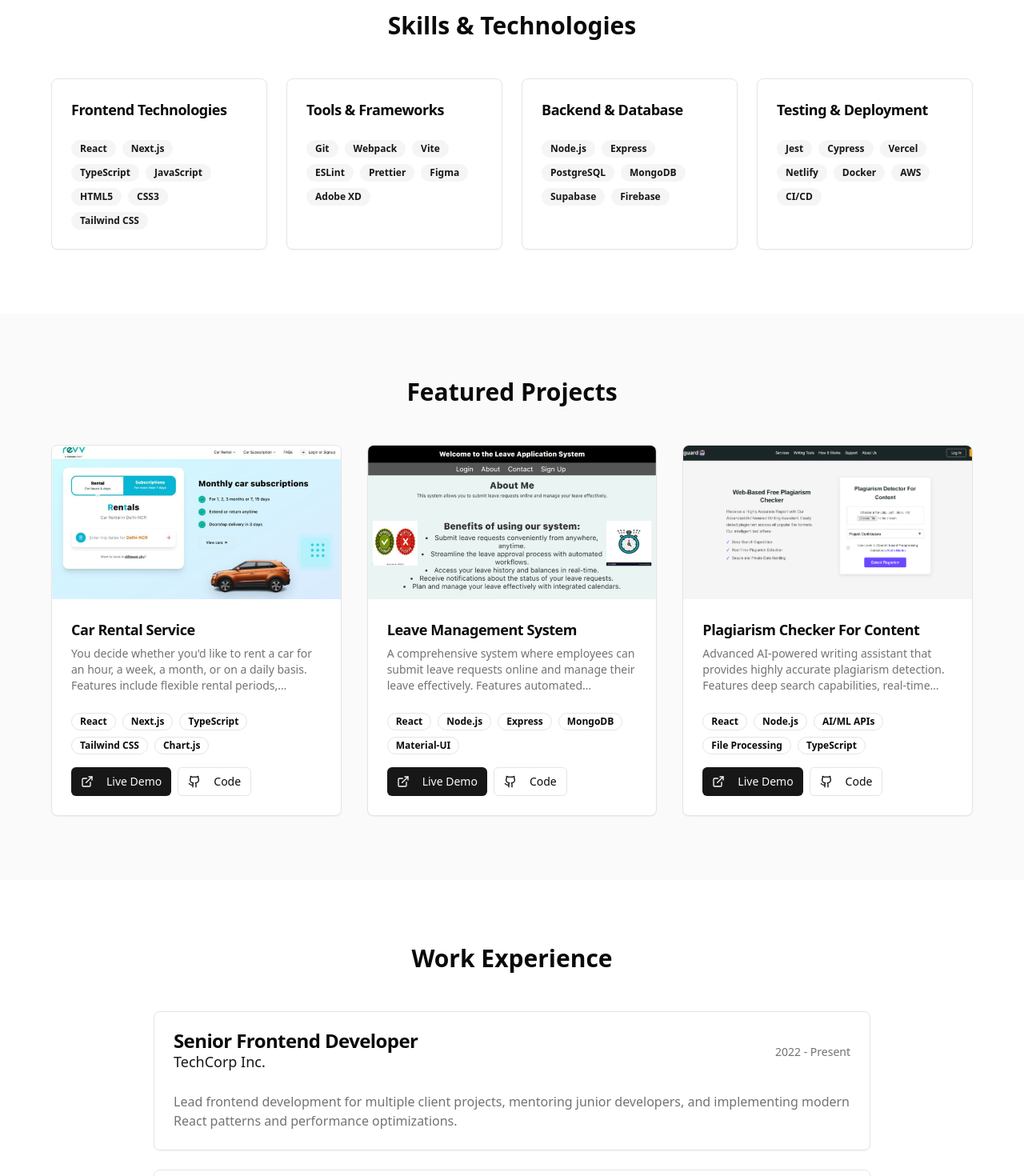
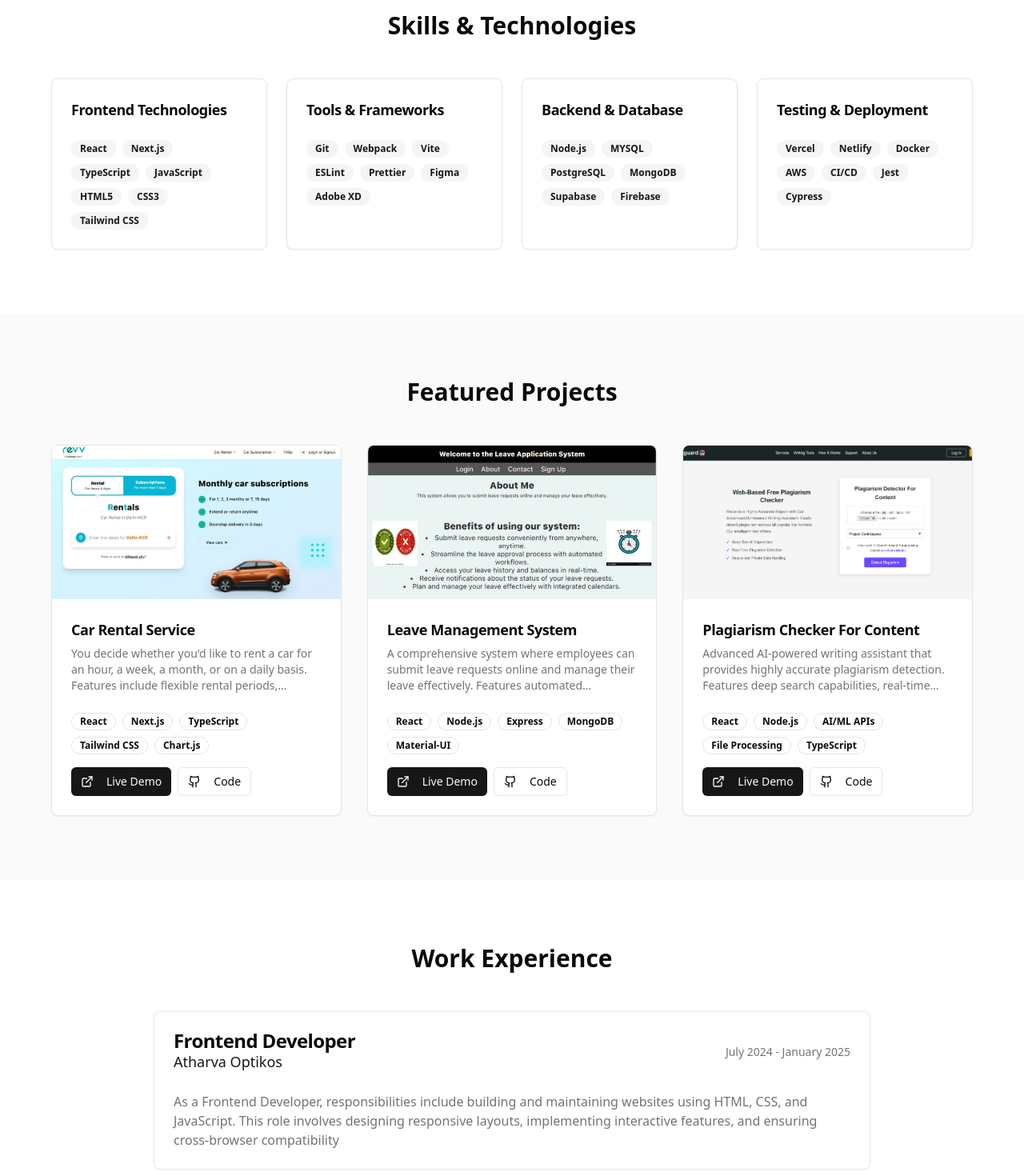
Before and after one commit to confusedcoder14/Portfolio, a Next.js app: page / in a window 1280 px wide. Shown: the part 1330-2800 px from the top of the page at 80% size. Built offline with nearby package versions, Linux system fonts and the light colour scheme.

Commit message:
Update experience and skills components

```diff
--- a/components/experience.tsx
+++ b/components/experience.tsx
@@ -3,25 +3,11 @@ import { Card, CardContent, CardDescription, CardHeader, CardTitle } from "@/com
 export function Experience() {
   const experiences = [
     {
-      title: "Senior Frontend Developer",
-      company: "TechCorp Inc.",
-      period: "2022 - Present",
+      title: "Frontend Developer",
+      company: "Atharva Optikos",
+      period: "July 2024 - January 2025",
       description:
-        "Lead frontend development for multiple client projects, mentoring junior developers, and implementing modern React patterns and performance optimizations.",
-    },
-    {
-      title: "Frontend Developer",
-      company: "StartupXYZ",
-      period: "2020 - 2022",
-      description:
-        "Developed responsive web applications using React and Next.js, collaborated with design teams to implement pixel-perfect UIs, and improved application performance by 40%.",
-    },
-    {
-      title: "Junior Web Developer",
-      company: "Digital Agency",
-      period: "2019 - 2020",
-      description:
-        "Built custom WordPress themes, implemented interactive JavaScript features, and worked on various client websites with focus on mobile responsiveness.",
+        "As a Frontend Developer, responsibilities include building and maintaining websites using HTML, CSS, and JavaScript. This role involves designing responsive layouts, implementing interactive features, and ensuring cross-browser compatibility",
     },
   ]
 
--- a/components/skills.tsx
+++ b/components/skills.tsx
@@ -13,11 +13,11 @@ export function Skills() {
     },
     {
       title: "Backend & Database",
-      skills: ["Node.js", "Express", "PostgreSQL", "MongoDB", "Supabase", "Firebase"],
+      skills: ["Node.js", "MYSQL", "PostgreSQL", "MongoDB", "Supabase", "Firebase"],
     },
     {
       title: "Testing & Deployment",
-      skills: ["Jest", "Cypress", "Vercel", "Netlify", "Docker", "AWS", "CI/CD"],
+      skills: ["Vercel", "Netlify", "Docker", "AWS", "CI/CD", "Jest", "Cypress"],
     },
   ]
 
```
